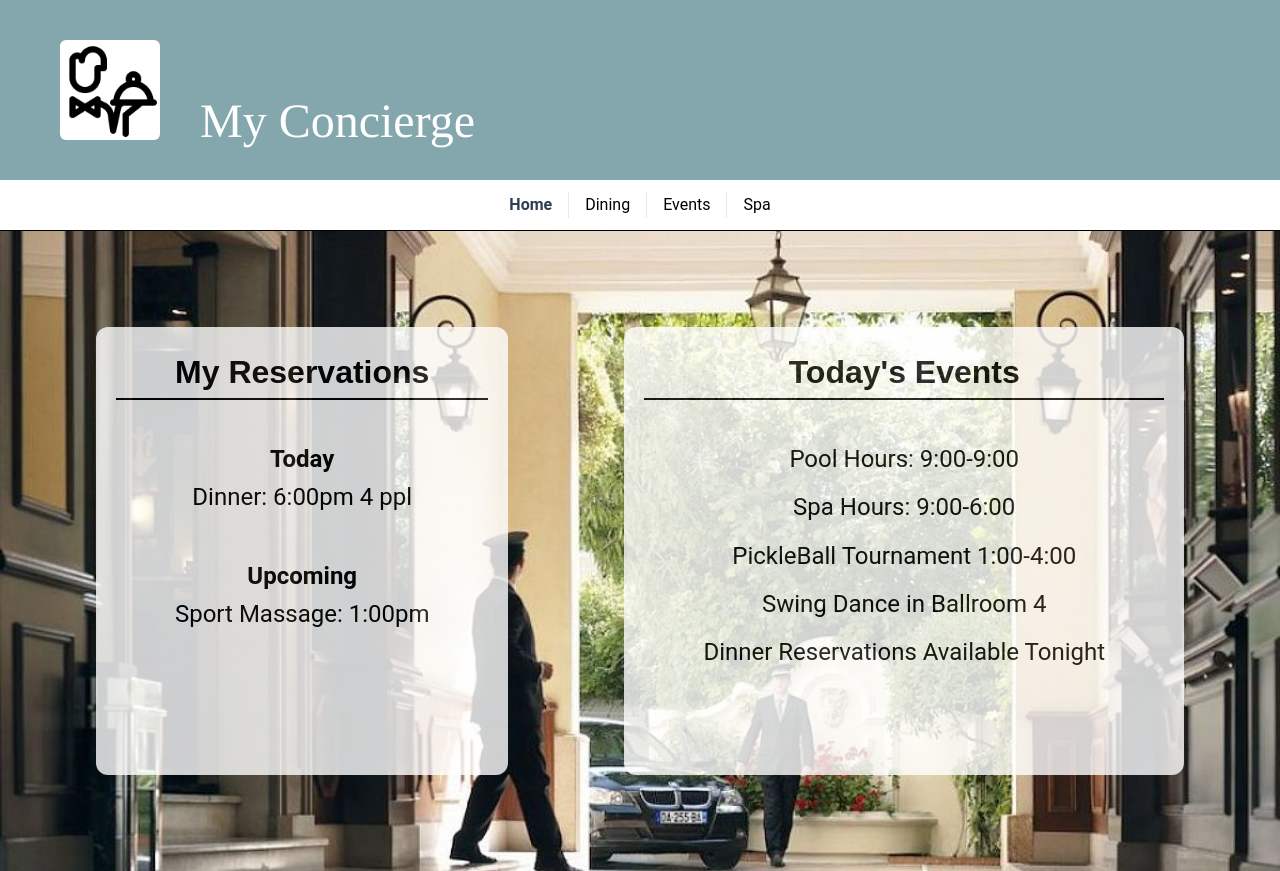
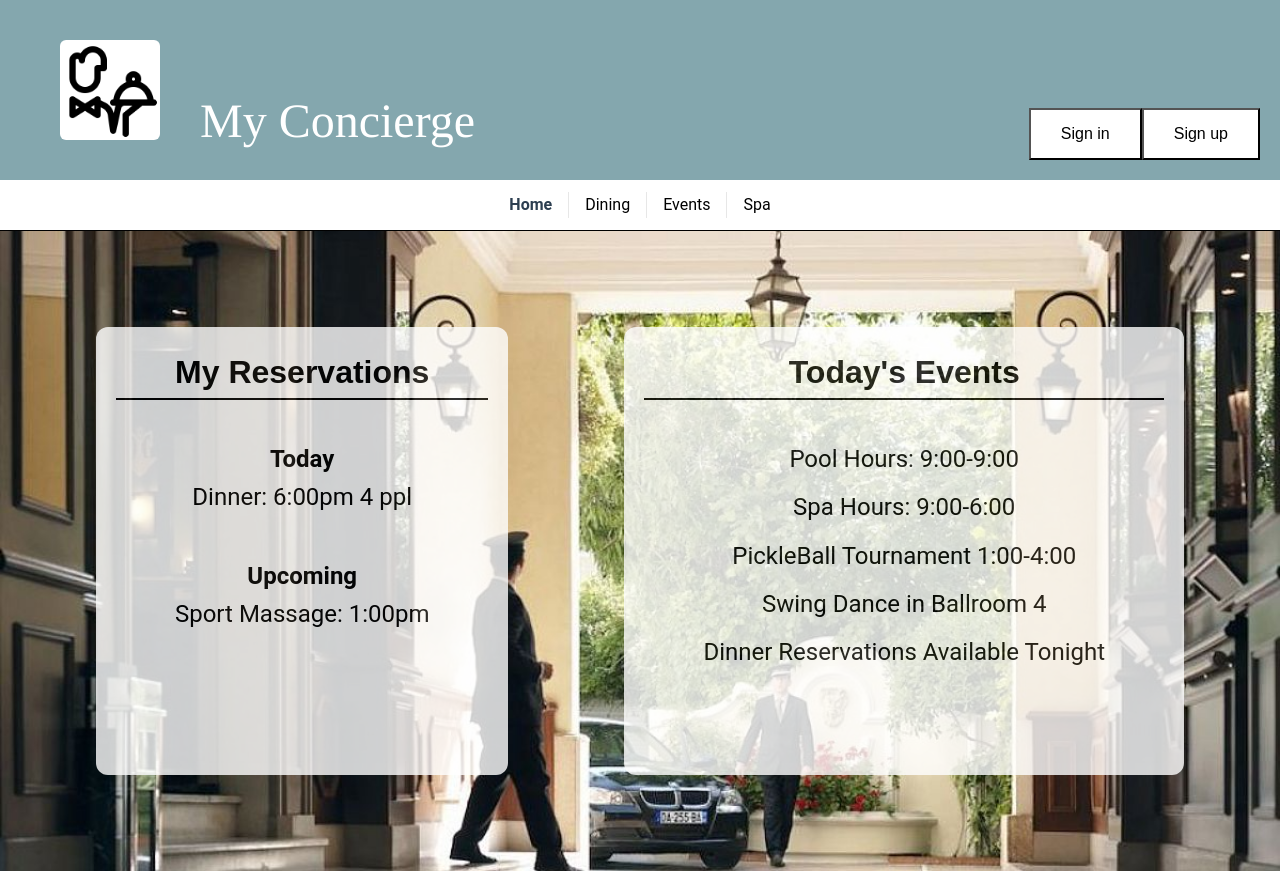
Before and after one commit to jefritter/concierge-web, a Vue app: page / in a window 1280 px wide. Built offline with nearby package versions, Linux system fonts and the light colour scheme.

Commit message:
Update CustomHeader.vue

```diff
--- a/src/components/shared/CustomHeader.vue
+++ b/src/components/shared/CustomHeader.vue
@@ -3,6 +3,11 @@
     <img class=logo src="../../assets/butler.png">
     <h1>My Concierge</h1>
     <h1 v-if="subtitle">&nbsp;- {{ subtitle }}</h1>
+
+    <div class="right-section">
+      <button><router-link to="/login">Sign in</router-link></button>
+      <button><router-link to="/register">Sign up</router-link></button>
+    </div>
   </div>
 </template>
 
@@ -50,5 +55,21 @@ export default {
     font-family: 'Marcellus', Times, serif;
     font-size: 3rem;
   }
+
+  .right-section {
+    position: absolute;
+    display: block;
+    padding-right: 20px;
+    right: 0;
+    padding-left: 50px;
+  }
+  button {
+    background-color: white;
+    color: rgb(0, 0, 0);
+    padding: 15px 30px;
+    text-align: center;
+    display: inline-block;
+    font-size: 16px;
+  }
 }
 </style>
```
